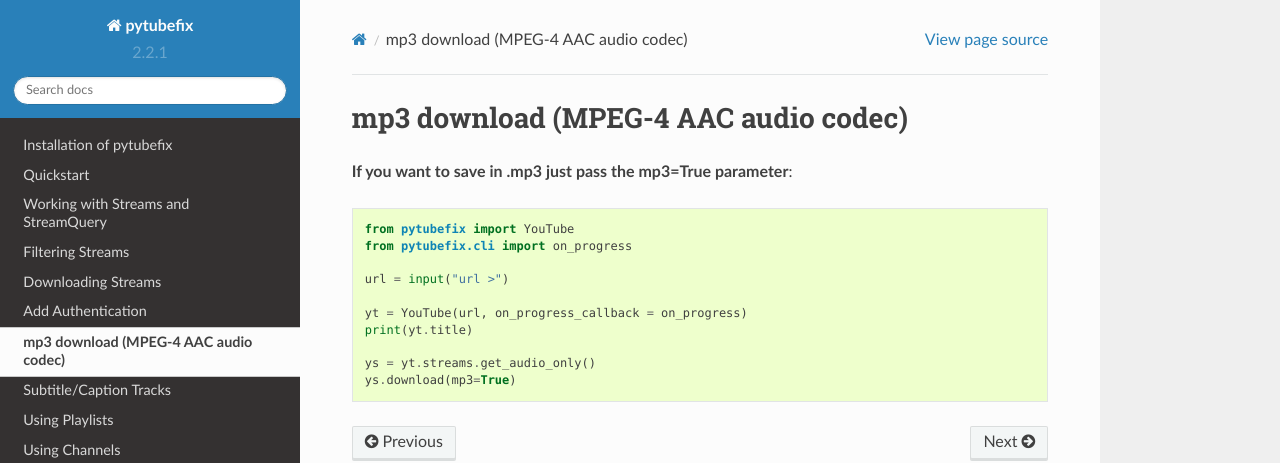
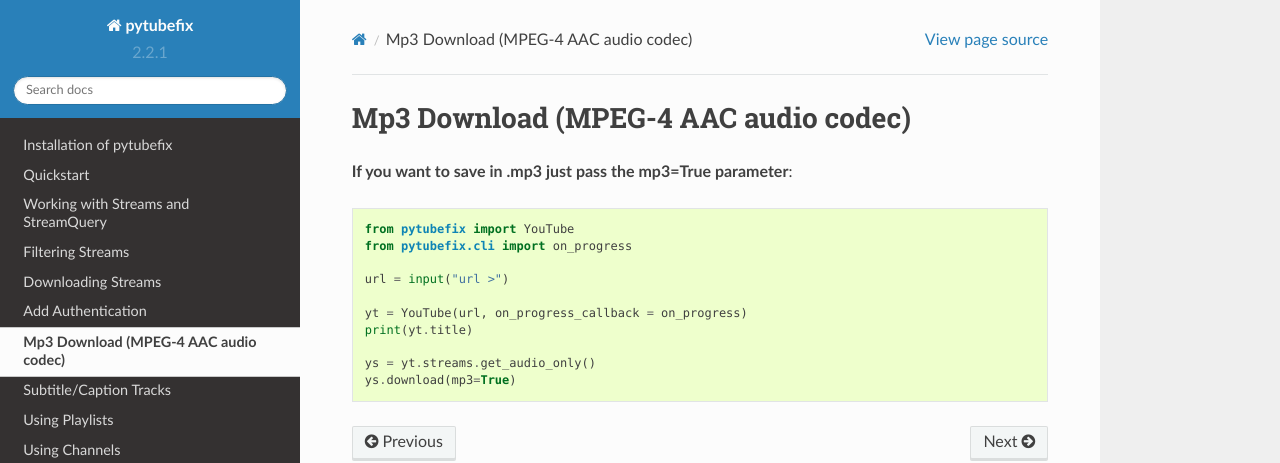
Before and after one commit to JuanBindez/pytubefix, a Sphinx documentation site: the page built from docs/user/mp3.rst, in a window 1280 px wide. Shown: the top 463 px of the page. Built offline with Sphinx 7.4.7 and the Read the Docs theme 2.0.0, drawn with Linux system fonts in a browser that asks for light colours.

Commit message:
Update mp3.rst

```diff
--- a/docs/user/mp3.rst
+++ b/docs/user/mp3.rst
@@ -1,6 +1,6 @@
 .. _mp3:
 
-mp3 download (MPEG-4 AAC audio codec)
+Mp3 Download (MPEG-4 AAC audio codec)
 =============================
 
 **If you want to save in .mp3 just pass the mp3=True parameter**::
```
